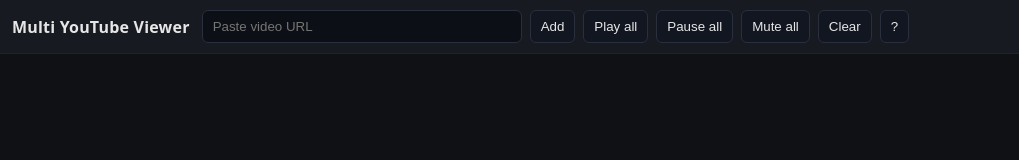
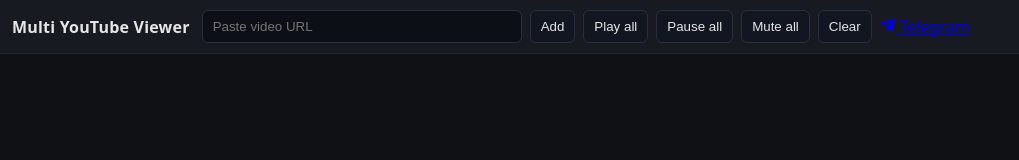
Before and after one commit to amiartist/multi_viewer, a plain HTML site: page index.html in a window 1280 px wide. Shown: the whole page, without its empty margins (0-1019 px from the left). Drawn offline with Linux system fonts and the light colour scheme.

Commit message:
Update index.html

```diff
--- a/index.html
+++ b/index.html
@@ -15,9 +15,13 @@
             <button id="btn-play" title="Play all (P)">Play all</button>
             <button id="btn-pause" title="Pause all (P)">Pause all</button>
             <button id="btn-mute" title="Mute/Unmute all (M)">Mute all</button>
-
             <button id="btn-clear" title="Remove all">Clear</button>
-            <button id="btn-help" title="Keyboard shortcuts">?</button>
+            <a id="btn-telegram" class="btn" href="https://t.me/AvtukhovMaxim" target="_blank" rel="noopener" title="Открыть Telegram" aria-label="Открыть Telegram">
+                <svg width="16" height="16" viewBox="0 0 24 24" fill="currentColor" aria-hidden="true">
+                    <path d="M9.036 15.563l-.377 5.311c.54 0 .773-.232 1.053-.51l2.53-2.426 5.243 3.84c.961.531 1.645.252 1.909-.89l3.457-16.19.001-.001c.307-1.433-.516-1.992-1.45-1.64L1.4 9.27c-1.397.542-1.377 1.32-.237 1.675l5.22 1.628 12.118-7.64c.57-.346 1.088-.155.661.191"/>
+                </svg>
+                Telegram
+            </a>
         </div>
     </header>
 
```
